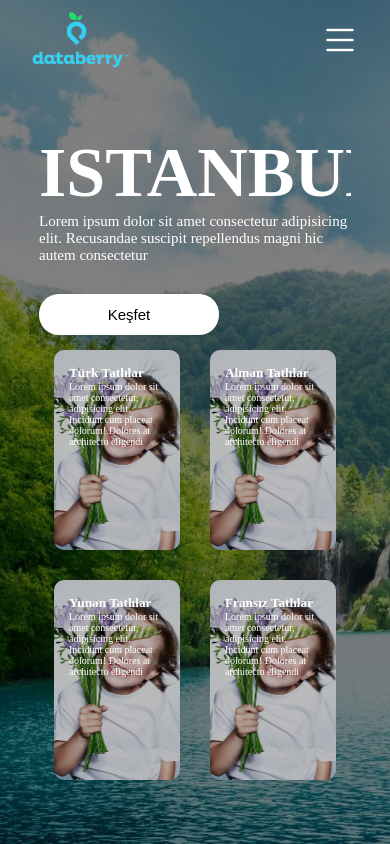
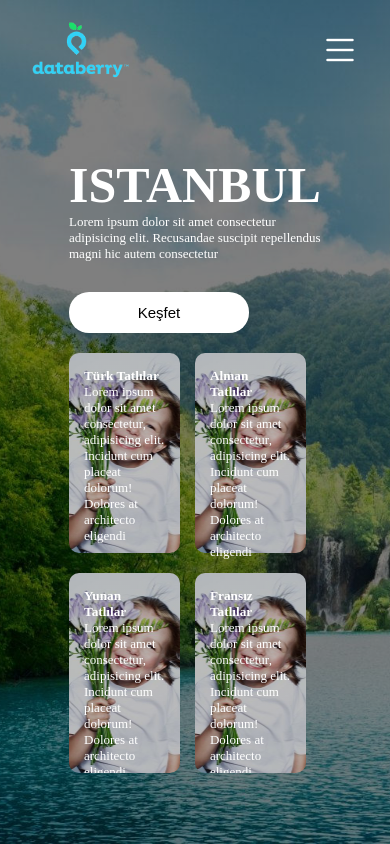
Before and after one commit to cengizeken/SweepApp, a plain HTML site: page index.html in a window 390 px wide. Drawn offline with nearby package versions, Linux system fonts and the light colour scheme; files whose address does not match are found by name.

Commit message:
Last Commit for SweepApp

```diff
--- a/index.html
+++ b/index.html
@@ -3,7 +3,7 @@
 <head>
     <meta charset="UTF-8">
     <meta name="viewport" content="width=device-width, initial-scale=1.0">
-    <title>Document</title>
+    <title>SweetApp</title>
     <link rel="stylesheet" href="./style.css">
     <link rel="stylesheet" href="https://cdn.jsdelivr.net/npm/bootstrap-icons@1.10.2/font/bootstrap-icons.css">
 </head>
@@ -20,9 +20,9 @@
                     <li><a href="#">Hakkımızda</a></li>
                 </ul>
             </nav>
-            <div class="menu-icon">
+            <!-- <div class="menu-icon"> -->
                 <i class="bi bi-list"></i>
-            </div>
+            <!-- </div> -->
         </div>
         <!--content-->
         <div class="row">
--- a/style.css
+++ b/style.css
@@ -1,5 +1,6 @@
+/*index.html de yer alan tüm elemanlar için*/
 *{
-    margin: 0px;
+    margin: 0px;/*varsayılan olarak gelen margin ve paddingleri sıfırla*/
     padding: 0px;
 }
 /*container area*/
@@ -21,10 +22,12 @@
 }
 .navbar{
     /* background-color: antiquewhite; */
-    height: 80px;
+    height: 100px;
     display: flex;/*navbar class ı içerisindeki tüm tagleri(image nav ve menu-icon div) yan yana sıralar*/
     align-items: center;
     justify-content: space-between;
+    position: relative;
+    z-index: 10;
 }
 
 .bi{
@@ -101,8 +104,12 @@ nav ul li a{
     overflow: auto;
     align-items: center;
 }
+/*scroll bar nesnesine eriş ve */
+.row::-webkit-scrollbar{
+    display: none;/*ortadan kaldır*/
+}
 .col{
-    flex-basis: 40%;
+    flex-basis: 45%;
 }
 h1{
     /* color:white; */
@@ -126,9 +133,17 @@ button{
     outline: none;
     margin-top: 30px;
 }
+button:hover{
+   background-color: black;
+   color: white;
+   transition: 0.3s;
+   cursor: pointer;
+   font-size: 17px;
+}
 .col-card{
     display: grid;
     grid-template-columns: 1fr 1fr;
+    /* background-color: aqua; */
 }
 .card{
     /* width: 45%; */
@@ -136,7 +151,9 @@ button{
     padding: 15px;
     box-sizing: border-box;
     cursor: pointer;
-    margin:15px;
+    margin-top:20px;
+    margin-right: 15px
+    ;
     background-image: linear-gradient(rgba(0,0,0,0.25),rgba(0,0,0,0.25)), url(./images//person1.jpeg);
     /* background-image: url(./images//person1.jpeg);  */
     /* background-size:200px; */
@@ -148,6 +165,7 @@ button{
 }
 .card:hover {
     transform: translateY(-10px);
+    box-shadow: 0 0 10px whitesmoke;
 }
 /*responsive settings*/
 @media  (max-width:768px){
@@ -159,5 +177,21 @@ button{
     }
     .row{
         display: block;
+        /* flex-direction: column; */
+    }
+    .card{
+        height: 200px;
+        transition: .3s;
+        margin-left: 0;
+    }
+    h1{
+        font-size: 50px;
+    }
+    .col p{
+        font-size: 13px;
+    }
+    .button{
+        width: 100px;
+        margin-top: 10px;
     }
 }
```
Also changed, not shown: 1 other file.
